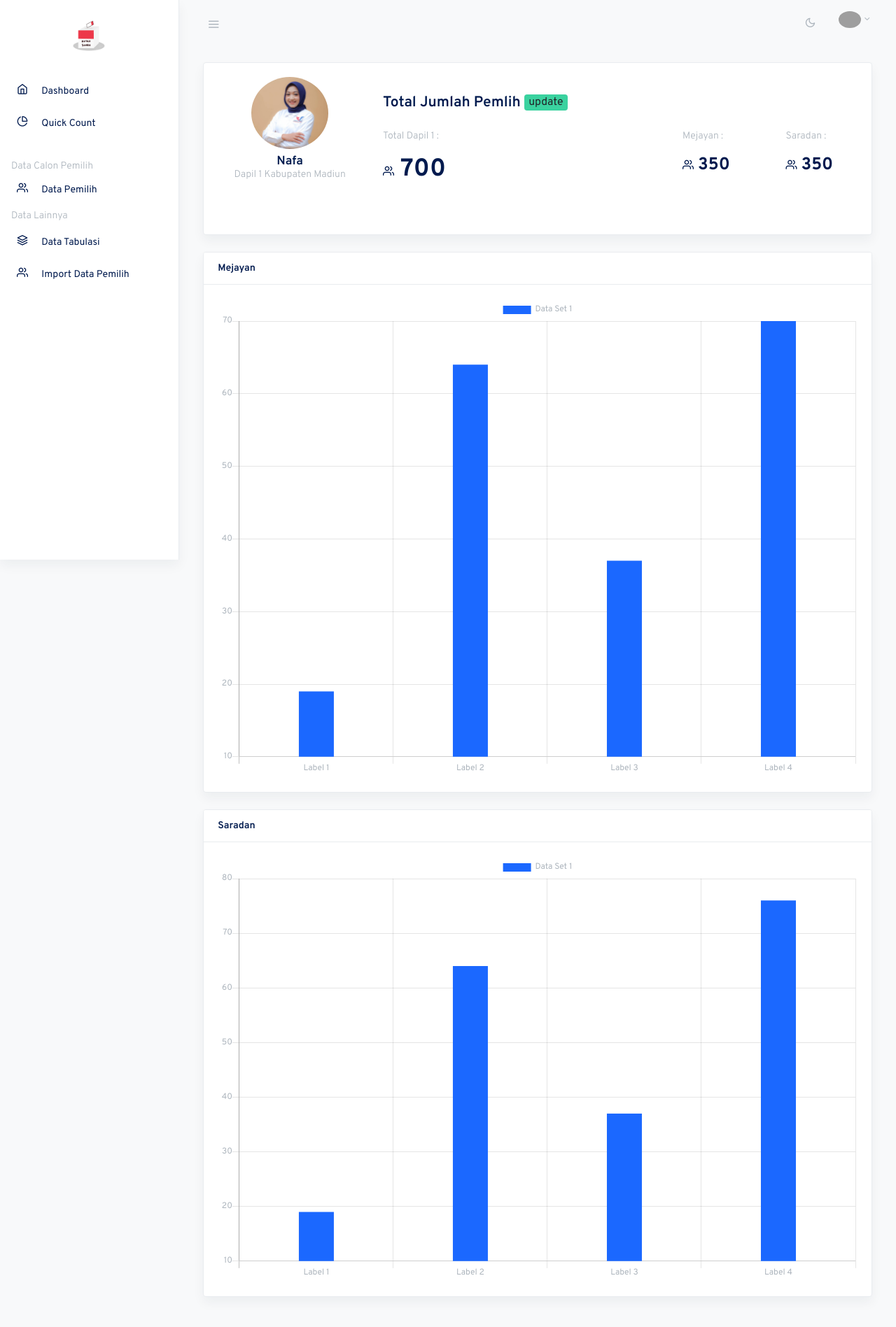
After one commit to rendratry/pemilih, a CodeIgniter 4 app: template app/Views/dashboard/quick_count.php in a window 1280 px wide. The commit adds this page. Shown: the whole page at 70% size. Run offline with PHP 8.4 and a stand-in for CodeIgniter, Linux system fonts and the light colour scheme; the template is opened without the code that fills it: most values are stand-ins (such as "Sample title", 1, 10 or a date in 2020); some libraries are stand-ins or nearby versions; some web fonts are replaced; grey boxes are pictures that could not be loaded.

Commit message:
menambah tampilan quick count

```diff
--- a/app/Config/Routes.php
+++ b/app/Config/Routes.php
@@ -20,6 +20,7 @@ $routes->group('dashboard/admin', static function ($routes) {
     $routes->get('', 'DashboardController::index', ['filter' => 'role:admin']);
     $routes->get('data-pemilih', 'DashboardController::pemilihView', ['filter' => 'role:admin']);
     $routes->get('data-tabulasi', 'DashboardController::tabulasiView', ['filter' => 'role:admin']);
+    $routes->get('quick-count', 'DashboardController::quickCount', ['filter' => 'role:admin']);
     $routes->post('data-tabulasi-detail', 'DashboardController::tabulasiData', ['filter' => 'role:admin']);
     $routes->post('data-pemilih-filter', 'DashboardController::pemilihData', ['filter' => 'role:admin']);
     $routes->post('updatechecklist-data-pemilih', 'DashboardController::updateChecklist', ['filter' => 'role:admin']);
--- /dev/null
+++ b/app/Views/dashboard/quick_count.php
@@ -0,0 +1,167 @@
+<?php echo $this->include('master_partial/dashboard/header'); ?>
+<?php echo $this->include('master_partial/dashboard/top_menu'); ?>
+<?php echo $this->include('master_partial/dashboard/side_menu'); ?>
+<main role="main" class="main-content">
+    <div class="container-fluid">
+        <div class="row justify-content-center">
+            <div class="col-md-12 mb-4">
+                <div class="card profile shadow">
+                    <div class="card-body">
+                        <div class="row align-items-center">
+                            <div class="col-md-3 text-center mb-5">
+                                <a href="#!" class="avatar avatar-xl">
+                                    <img src="<?= base_url('../assets/assets/images/nafa.png') ?>" alt="..."
+                                        class="avatar-img rounded-circle">
+                                </a>
+                                <div class="card-text my-2">
+                                    <strong class="h5 card-title">Nafa</strong>
+                                    <br>
+                                    <h6 class="text-muted">Dapil 1 Kabupaten Madiun</h6>
+                                </div>
+                            </div>
+                            <div class="col">
+                                <div class="row align-items-center">
+                                    <div class="col-md-7">
+                                        <h4 class="mb-1">Total Jumlah Pemlih <span
+                                                class="badge badge-success">update</span></h4>
+                                    </div>
+                                    <div class="col">
+                                    </div>
+                                </div>
+                                <br>
+                                <div class="row mb-4">
+                                    <div class="col-md-7">
+                                        <p class="text-muted">Total Dapil 1 :</p>
+                                        <h1 class="mb-1"><i class="fe fe-users fe-16"></i> 700</h1>
+                                    </div>
+                                    <div class="col">
+                                        <div class="col-md-12">
+                                            <p class="text-muted">Mejayan :</p>
+                                            <h3 class="mb-1"><i class="fe fe-users fe-16"></i> 350</h3>
+                                        </div>
+                                    </div>
+                                    <div class="col">
+                                        <div class="col-md-12">
+                                            <p class="text-muted">Saradan :</p>
+                                            <h3 class="mb-1"><i class="fe fe-users fe-16"></i> 350</h3>
+                                        </div>
+                                    </div>
+                                </div>
+                            </div>
+                        </div> <!-- / .row- -->
+                    </div> <!-- / .card-body - -->
+                </div> <!-- / .card- -->
+            </div> <!-- / .col- -->
+        </div>
+        <div class="row justify-content-center">
+            <div class="col-md-12 mb-4">
+                <div class="card shadow">
+                    <div class="card-header">
+                        <strong class="card-title mb-0">Mejayan</strong>
+                    </div>
+                    <div class="card-body">
+                        <canvas id="barChartjs1" width="400" height="300"></canvas>
+                    </div> <!-- /.card-body -->
+                </div> <!-- /.card -->
+            </div> <!-- /. col -->
+            <!-- .col-12 -->
+        </div>
+        <div class="row justify-content-center">
+            <div class="col-md-12 mb-4">
+                <div class="card shadow">
+                    <div class="card-header">
+                        <strong class="card-title mb-0">Saradan</strong>
+                    </div>
+                    <div class="card-body">
+                        <canvas id="barChartjs2" width="300" height="200"></canvas>
+                    </div> <!-- /.card-body -->
+                </div> <!-- /.card -->
+            </div> <!-- /. col -->
+            <!-- .col-12 -->
+        </div>
+    </div>
+    <!-- .row -->
+    </div>
+</main>
+<script>
+    document.addEventListener('DOMContentLoaded', function () {
+        // Ambil elemen canvas
+        var ctx = document.getElementById('barChartjs1').getContext('2d');
+
+        // Data untuk grafik
+        var data = {
+            labels: ['Label 1', 'Label 2', 'Label 3', 'Label 4'],
+            datasets: [{
+                label: 'Data Set 1',
+                barThickness: 50,
+                backgroundColor: base.primaryColor,
+                borderColor: base.primaryColor,
+                pointRadius: !1,
+                pointColor: "#3b8bba",
+                pointStrokeColor: "rgba(60,141,188,1)",
+                pointHighlightFill: "#fff",
+                pointHighlightStroke: "rgba(60,141,188,1)",
+                data: [19, 64, 37, 70],
+                lineTension: 0.1,
+            }]
+        };
+
+        // Konfigurasi grafik
+        var options = {
+            scales: {
+                y: {
+                    beginAtZero: true
+                }
+            }
+        };
+
+        // Buat objek grafik batang
+        var myBarChart = new Chart(ctx, {
+            type: 'bar',
+            data: data,
+            options: options
+        });
+    });
+</script>
+<script>
+    document.addEventListener('DOMContentLoaded', function () {
+        // Ambil elemen canvas
+        var ctx = document.getElementById('barChartjs2').getContext('2d');
+
+        // Data untuk grafik
+        var data = {
+            labels: ['Label 1', 'Label 2', 'Label 3', 'Label 4'],
+            datasets: [{
+                label: 'Data Set 1',
+                barThickness: 50,
+                backgroundColor: base.primaryColor,
+                borderColor: base.primaryColor,
+                pointRadius: !1,
+                pointColor: "#3b8bba",
+                pointStrokeColor: "rgba(60,141,188,1)",
+                pointHighlightFill: "#fff",
+                pointHighlightStroke: "rgba(60,141,188,1)",
+                data: [19, 64, 37, 76],
+                lineTension: 0.2,
+            }]
+        };
+
+        // Konfigurasi grafik
+        var options = {
+            scales: {
+                y: {
+                    beginAtZero: true
+                }
+            }
+        };
+
+        // Buat objek grafik batang
+        var myBarChart = new Chart(ctx, {
+            type: 'bar',
+            data: data,
+            options: options
+        });
+    });
+</script>
+
+<?php echo $this->include('master_partial/dashboard/footer'); ?>
--- a/app/Views/master_partial/dashboard/side_menu.php
+++ b/app/Views/master_partial/dashboard/side_menu.php
@@ -19,7 +19,7 @@
         </ul>
         <ul class="navbar-nav flex-fill w-100 mb-2">
             <li class="nav-item w-100 ">
-                <a class="nav-link" href="<?=base_url('dashboard/admin')?>">
+                <a class="nav-link" href="<?=base_url('dashboard/admin/quick-count')?>">
                     <i class="fe fe-pie-chart fe-16"></i>
                     <span class="ml-3 item-text">Quick Count</span>
                 </a>
```
Also changed, not shown: app/Controllers/DashboardController.php (+8 -0 lines), public/assets/assets/images/nafa.png (added).
